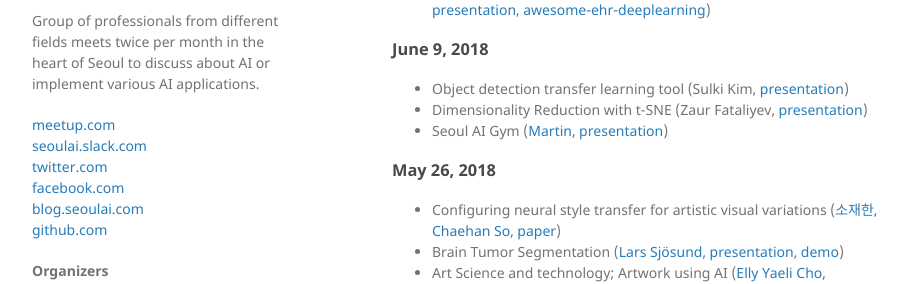
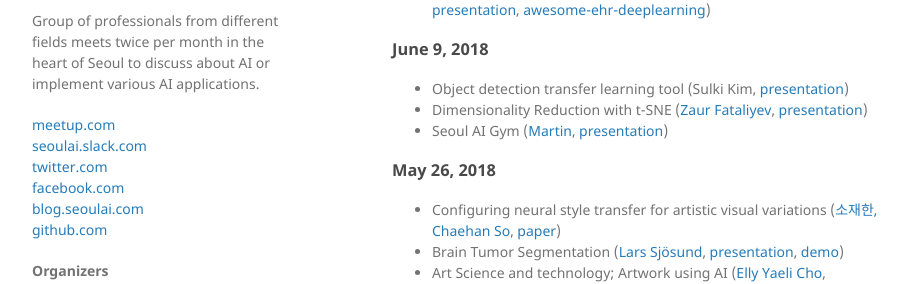
Before and after one commit to martinkersner/seoul-artificial-intelligence-meetup, a Jekyll site: the page built from docs/index.md, in a window 1280 px wide and 900 px high, scrolled down 1987 px. Shown: the part 160-444 px from the top of the window, without its empty margins (178-1101 px from the left). Built offline with Jekyll 4.4.1, drawn with Linux system fonts in a browser that asks for light colours; part of the change alters nothing that is shown; some of the changed text lies outside the part shown.

```diff
--- a/docs/index.md
+++ b/docs/index.md
@@ -24,7 +24,7 @@ Saturday, July 7, 2018
 
 02:45 - 03:45 CapsuleNets - Dynamic Routing between capsules (Dmitriy Khvan)
 
-03:00 - 04:00 TBD
+03:45 - 04:00 TBD
 
 
 <!--10:00 - 10:30 1-3 minutes pitch of your topic-->
@@ -90,7 +90,7 @@ FREE
 
 ### June 9, 2018
 * Object detection transfer learning tool (Sulki Kim, [presentation](presentations/Transfer_learning_Active_learning_using_tensorflow_object_detection_api.pdf))
-* Dimensionality Reduction with t-SNE (Zaur Fataliyev, [presentation](presentations/t-SNE.pdf))
+* Dimensionality Reduction with t-SNE ([Zaur Fataliyev](https://www.linkedin.com/in/fvzaur), [presentation](presentations/t-SNE.pdf))
 * Seoul AI Gym ([Martin](members/martin), [presentation](presentations/Seoul_AI_Gym.pdf))
 
 ### May 26, 2018
```
